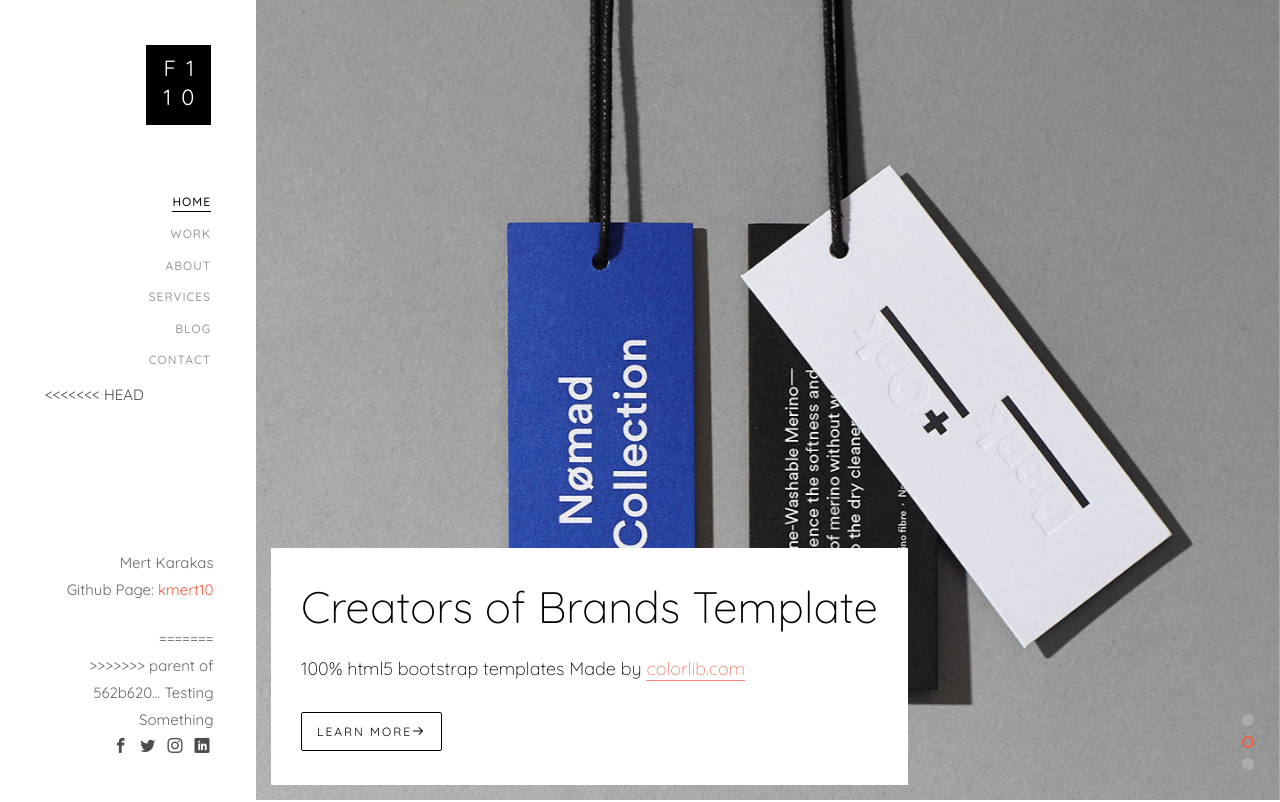
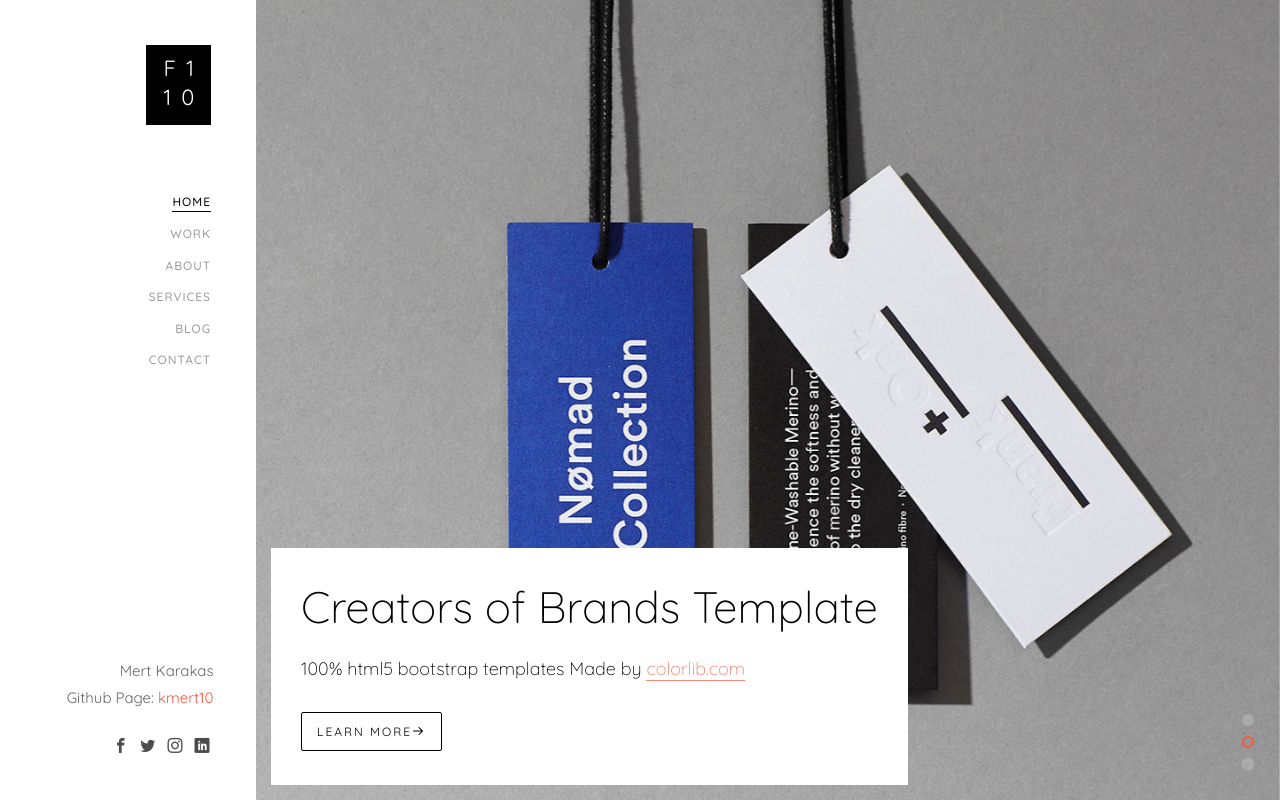
Before and after one commit to kmert10/F1-10AutonomousRacing, a plain HTML site: page docs/index.html in a window 1280 px wide. Shown: the top 802 px of the page. Drawn offline with Linux system fonts and the light colour scheme; files whose address does not match are found by name.

Commit message:
Update index.html

```diff
--- a/docs/index.html
+++ b/docs/index.html
@@ -60,15 +60,11 @@
 				</ul>
 			</nav>
 
-<<<<<<< HEAD
 			<div class="colorlib-footer">
 				<p>
 				 Mert Karakas</i></span>
 				 <span>Github Page: <a href="https://github.com/kmert10" target="_blank">kmert10</a></span>
 				</p>
-=======
-			<div class="footer">
->>>>>>> parent of 562b620... Testing Something
 				<ul>
 					<li><a href="#"><i class="icon-facebook2"></i></a></li>
 					<li><a href="#"><i class="icon-twitter2"></i></a></li>
```
